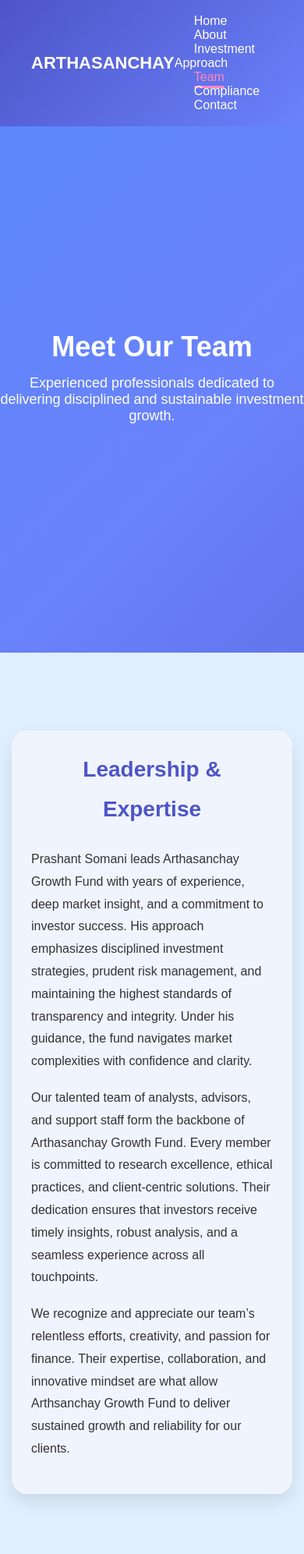
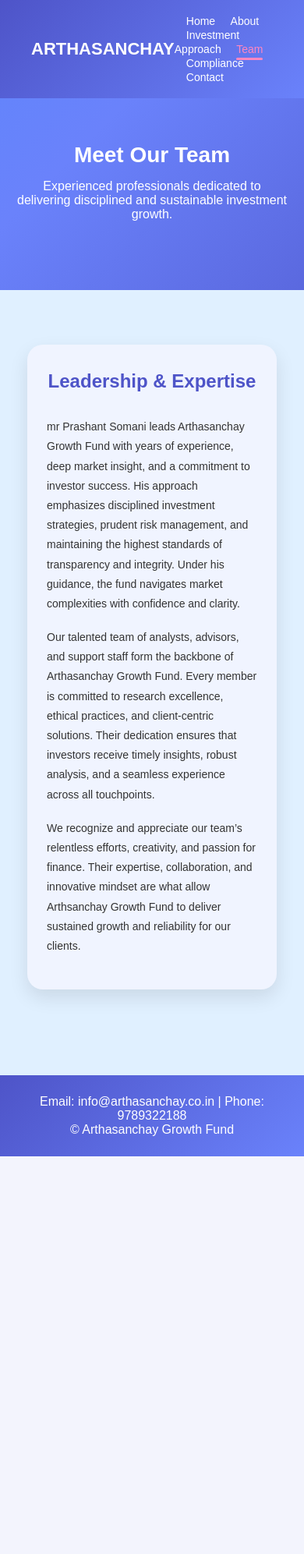
Before and after one commit to ritumoneco-jpg/arthasanchay-fund, a Flask app: page /team in a window 390 px wide. Shown: the top 1993 px of the page at 78% size. After the commit the page ends 1483 px from the top, so only its background shows below. Run offline with Flask 3, Linux system fonts and the light colour scheme.

Commit message:
Mobile responsiveness fix

```diff
--- a/app.py
+++ b/app.py
@@ -75,7 +75,9 @@
     return render_template("contact.html")
 
 # ---------- RUN APP ----------
+
+import os
+
 if __name__ == "__main__":
-    import os
-    port = int(os.environ.get("PORT", 5000))
-    app.run(host="0.0.0.0", port=port)
+    from waitress import serve
+    serve(app, host="0.0.0.0", port=8080)
--- a/requirments.txt
+++ /dev/null
@@ -1,2 +0,0 @@
-flask
-gunicorn
--- a/static/css/style.css
+++ b/static/css/style.css
@@ -355,3 +355,46 @@
     transform: translateY(-5px);
     box-shadow: 0 25px 60px rgba(0,0,0,0.15);
 }
+/* ===== MOBILE FIXES ===== */
+@media (max-width: 768px) {
+    body {
+        font-size: 16px;
+    }
+
+    .hero {
+        height: auto;
+        padding: 60px 20px;
+        text-align: center;
+    }
+
+    .hero-content h1 {
+        font-size: 28px;
+    }
+
+    .hero-content p {
+        font-size: 16px;
+    }
+
+    .cta-btn {
+        padding: 10px 20px;
+        font-size: 14px;
+    }
+
+    .home-section, .page-section, .contact-box {
+        margin: 40px 15px;
+        padding: 30px 20px;
+    }
+
+    .home-section h2, .page-section h1 {
+        font-size: 24px;
+    }
+
+    .home-section p, .content-box p, .contact-box p, .home-intro p {
+        font-size: 14px;
+    }
+
+    .nav-links a {
+        margin-left: 15px;
+        font-size: 14px;
+    }
+}
--- a/templates/team.html
+++ b/templates/team.html
@@ -34,7 +34,7 @@
     <div class="content-box">
         <h1>Leadership & Expertise</h1>
         <p>
-            Prashant Somani leads Arthasanchay Growth Fund with years of experience, deep market insight, and a commitment to investor success. His approach emphasizes disciplined investment strategies, prudent risk management, and maintaining the highest standards of transparency and integrity. Under his guidance, the fund navigates market complexities with confidence and clarity.
+            mr Prashant Somani leads Arthasanchay Growth Fund with years of experience, deep market insight, and a commitment to investor success. His approach emphasizes disciplined investment strategies, prudent risk management, and maintaining the highest standards of transparency and integrity. Under his guidance, the fund navigates market complexities with confidence and clarity.
         </p>
         <p>
             Our talented team of analysts, advisors, and support staff form the backbone of Arthasanchay Growth Fund. Every member is committed to research excellence, ethical practices, and client-centric solutions. Their dedication ensures that investors receive timely insights, robust analysis, and a seamless experience across all touchpoints.
```
